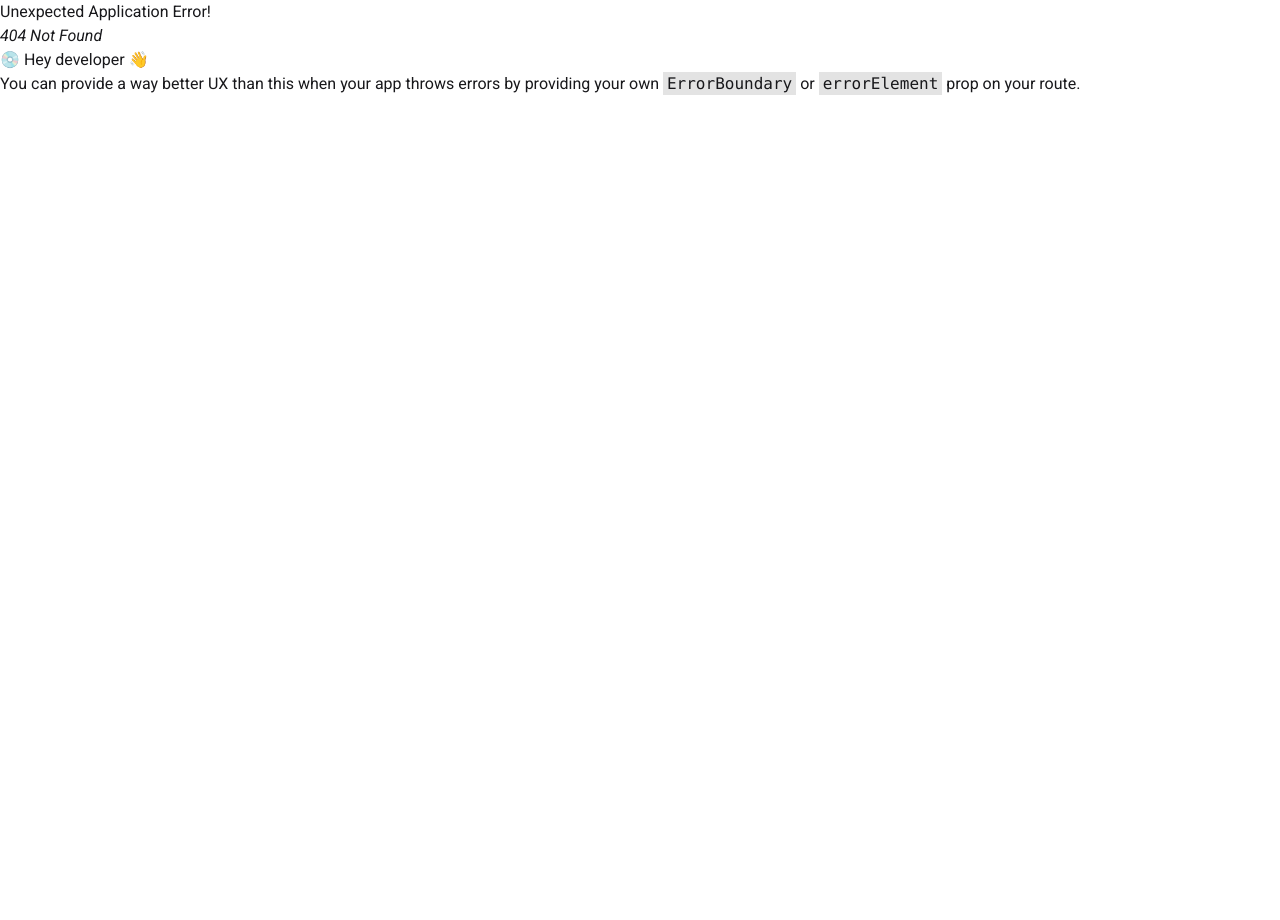
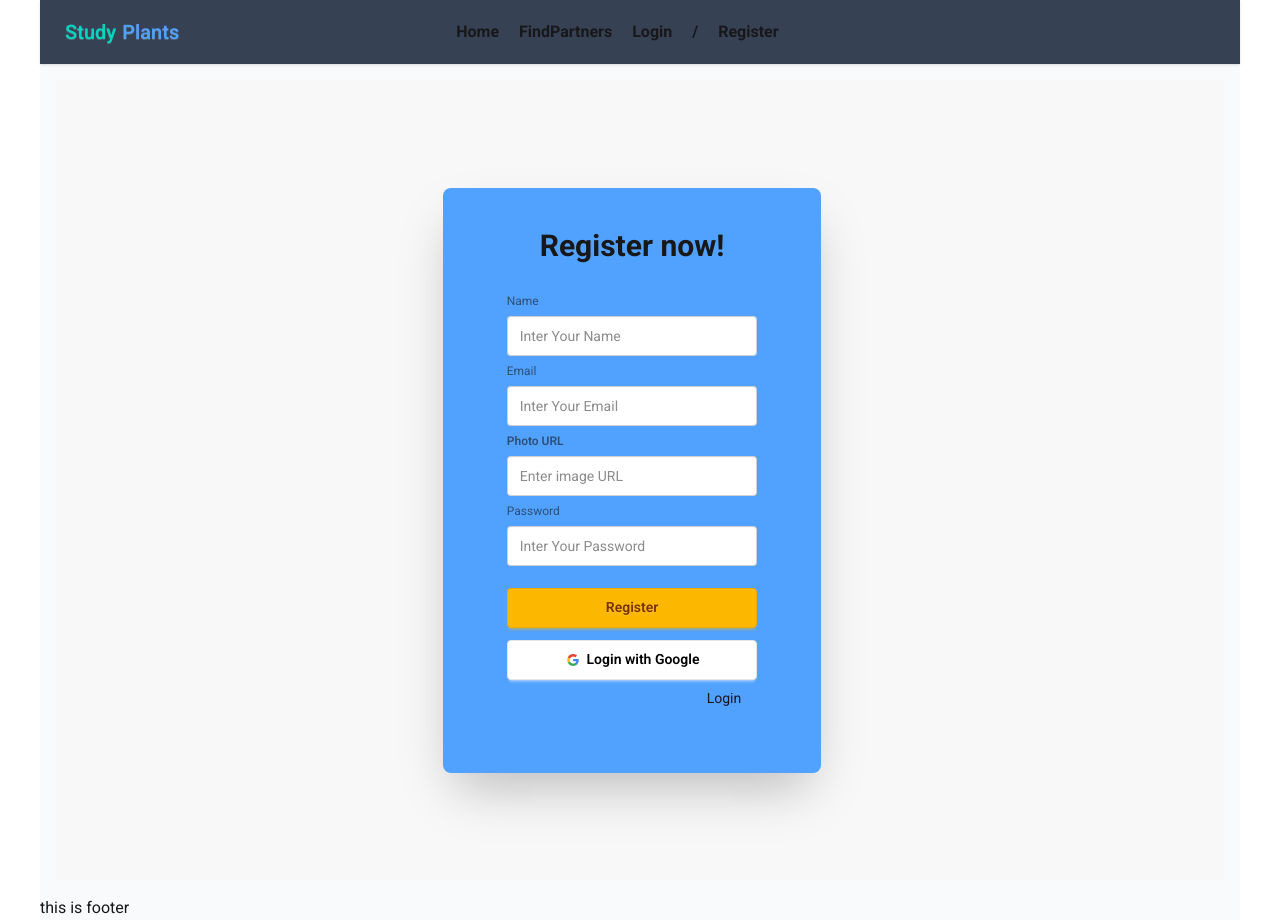
Before and after one commit to sohidul8305/assignment-10, a React (Vite) app: page /register in a window 1280 px wide. Before the commit this address had no page. Before the commit the page ends 800 px from the top, so only its background shows below. Built offline with nearby package versions, Linux system fonts and the light colour scheme.

Commit message:
Register page complete

```diff
--- a/src/components/Login.jsx
+++ b/src/components/Login.jsx
@@ -1,22 +1,42 @@
 import React from 'react';
+import { Link } from 'react-router';
 
 const Login = () => {
+  const handleLogin = (event) =>{
+   event.preventDefault()
+   const email = event.target.email.value;
+   const password = event.target.password.value;
+   console.log(email, password)
+  }
     return (
       <div className="hero bg-base-200 min-h-screen">
   <div className="hero-content flex-col lg:flex-row-reverse">
     <div className="text-center lg:text-left">
     </div>
-    <div className="card bg-base-100 w-full max-w-sm shrink-0 shadow-2xl">
+    <div className="card bg-base-100 w-full max-w-m shrink-0 shadow-2xl bg-blue-400 p-10">
           <h1 className="text-3xl font-bold text-center">Login now!</h1>
       <div className="card-body">
-        <fieldset className="fieldset">
+      <form onSubmit={handleLogin}>
+          <fieldset className="fieldset">
           <label className="label">Email</label>
-          <input type="email" className="input" placeholder="Email" />
+          <input type="email" className="input" name="email" placeholder="Email" />
           <label className="label">Password</label>
-          <input type="password" className="input" placeholder="Password" />
+          <input type="password" className="input" name="password" placeholder="Password" />
           <div><a className="link link-hover">Forgot password?</a></div>
-          <button className="btn btn-neutral mt-4">Login</button>
+          <button className="btn btn-warning mt-4">Login</button>
         </fieldset>
+      </form>
+      {/* Google */}
+<button className="btn bg-white text-black border-[#e5e5e5]">
+  <svg aria-label="Google logo" width="16" height="16" xmlns="http://www.w3.org/2000/svg" viewBox="0 0 512 512"><g><path d="m0 0H512V512H0" fill="#fff"></path><path fill="#34a853" d="M153 292c30 82 118 95 171 60h62v48A192 192 0 0190 341"></path><path fill="#4285f4" d="m386 400a140 175 0 0053-179H260v74h102q-7 37-38 57"></path><path fill="#fbbc02" d="m90 341a208 200 0 010-171l63 49q-12 37 0 73"></path><path fill="#ea4335" d="m153 219c22-69 116-109 179-50l55-54c-78-75-230-72-297 55"></path></g></svg>
+  Login with Google
+</button>
+     <div className='flex gap-5'>
+         <p>Dont have an account? please</p>
+  <Link to="/register">    <h2 className="relative inline-block after:content-[''] after:absolute after:w-0 after:h-[2px] after:bg-blue-500 after:left-0 after:-bottom-1 hover:after:w-full after:transition-all after:duration-300 cursor-pointer">
+  Register
+</h2></Link>
+     </div>
       </div>
     </div>
   </div>
--- a/src/components/Navbar.jsx
+++ b/src/components/Navbar.jsx
@@ -12,7 +12,7 @@ const Navbar = () => {
           <NavLink to="/findpartners"><li><a> FindPartners</a></li></NavLink>
           <NavLink to="/login"><li><a>Login</a></li></NavLink>
           /
-         <NavLink><li><a>Register</a></li></NavLink>
+         <NavLink to="/register"><li><a>Register</a></li></NavLink>
         </ul>
     </div>
   </div>
--- a/src/components/Register.jsx
+++ b/src/components/Register.jsx
@@ -0,0 +1,74 @@
+import React from "react";
+import { Link } from "react-router";
+
+const Register = () => {
+
+    const  handleRegister = (event) =>{
+        event.preventDefault()
+        const name = event.target.name.value;
+        const email = event.target.email.value;
+        const image = event.target.image.value;
+        const password = event.target.password.value;
+
+        console.log(name, email, image, password);
+
+    }
+  return (
+    <div className="hero bg-base-200 min-h-screen">
+      <div className="hero-content flex-col lg:flex-row-reverse">
+        <div className="text-center lg:text-left"></div>
+        <div className="card bg-base-100 w-full max-w-m shrink-0 shadow-2xl bg-blue-400 p-10">
+          <h1 className="text-3xl font-bold text-center">Register now!</h1>
+          <div className="card-body">
+            <form onSubmit={handleRegister}>
+              <fieldset className="fieldset">
+                <label className="label">Name</label>
+                <input
+                  type="text"
+                  className="input"
+                  name="name"
+                  placeholder="Inter Your Name"
+                />
+                <label className="label">Email</label>
+                <input
+                  type="email"
+                  className="input"
+                  placeholder="Inter Your Email"
+                  name="email"
+                />
+                <label className="label font-semibold">Photo URL</label>
+                <input
+                  type="text"
+                  placeholder="Enter image URL"
+                  className="input input-bordered w-full"
+                  name="image"
+                />
+                 <label className="label">Password</label>
+                <input
+                  type="password"
+                  className="input"
+                  placeholder="Inter Your Password"
+                  name="password"
+                />
+                <button className="btn btn-warning mt-4">Register</button>
+              </fieldset>
+            </form>
+            {/* Google */}
+<button className="btn bg-white text-black border-[#e5e5e5]">
+  <svg aria-label="Google logo" width="16" height="16" xmlns="http://www.w3.org/2000/svg" viewBox="0 0 512 512"><g><path d="m0 0H512V512H0" fill="#fff"></path><path fill="#34a853" d="M153 292c30 82 118 95 171 60h62v48A192 192 0 0190 341"></path><path fill="#4285f4" d="m386 400a140 175 0 0053-179H260v74h102q-7 37-38 57"></path><path fill="#fbbc02" d="m90 341a208 200 0 010-171l63 49q-12 37 0 73"></path><path fill="#ea4335" d="m153 219c22-69 116-109 179-50l55-54c-78-75-230-72-297 55"></path></g></svg>
+  Login with Google
+</button>
+           <div className='flex gap-5 ml-50'>
+
+             <Link to="/login">    <h2 className="relative inline-block after:content-[''] after:absolute after:w-0 after:h-[2px] after:bg-blue-500 after:left-0 after:-bottom-1 hover:after:w-full after:transition-all after:duration-300 cursor-pointer">
+             Login
+           </h2></Link>
+                </div>
+          </div>
+        </div>
+      </div>
+    </div>
+  );
+};
+
+export default Register;
--- a/src/main.jsx
+++ b/src/main.jsx
@@ -7,6 +7,7 @@ import Root from './Layouts/Root.jsx'
 import Home from './components/Home.jsx'
 import FindPartners from './components/FindPartners.jsx'
 import Login from './components/Login.jsx'
+import Register from './components/Register.jsx'
 
 
 const router = createBrowserRouter([
@@ -26,6 +27,10 @@ const router = createBrowserRouter([
         path: "login",
         element: <Login />,
       },
+      {
+        path: "register",
+        element: <Register />,
+      },
     ],
   },
 ]);
```
